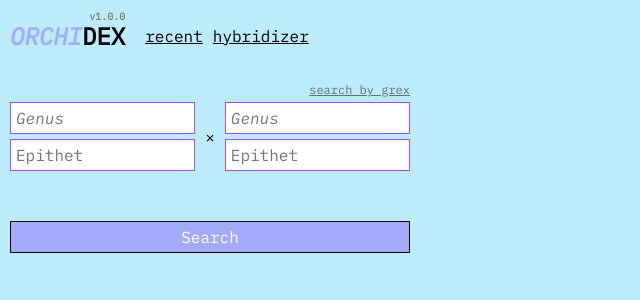
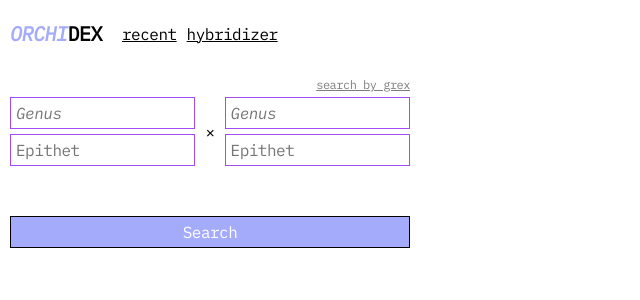
Before and after one commit to sighrobot/orchidex, a Next.js app: page / in a window 1280 px wide. Shown: the top 300 px of the page, without its empty margins (0-640 px from the left). Built offline with nearby package versions, Linux system fonts and the light colour scheme.

Commit message:
small layout refresh

```diff
--- a/components/header.tsx
+++ b/components/header.tsx
@@ -1,7 +1,5 @@
 import Link from "next/link";
 import { useRouter } from "next/router";
-
-const p = require("../package.json");
 
 export const Header = () => {
   const router = useRouter();
@@ -11,7 +9,6 @@ export const Header = () => {
         <Link href="/">
           <a>
             <em style={{ color: "#a5abfb" }}>Orchi</em>dex
-            <sup>v{p.version}</sup>
           </a>
         </Link>
       </h1>
--- a/styles/globals.css
+++ b/styles/globals.css
@@ -7,7 +7,7 @@ body {
 }
 
 body {
-  background: #bcebfb;
+  background: white;
   font-size: 16px;
   width: 100vw;
 }
@@ -20,6 +20,7 @@ body {
   box-sizing: border-box;
   font-family: inherit;
   font-size: inherit;
+  letter-spacing: -0.5px;
 }
 
 h1,
@@ -126,7 +127,7 @@ small {
 
 .container header h1 {
   margin-right: 20px;
-  font-size: 150%;
+  font-size: 125%;
 }
 
 .container header h1 a {
```
